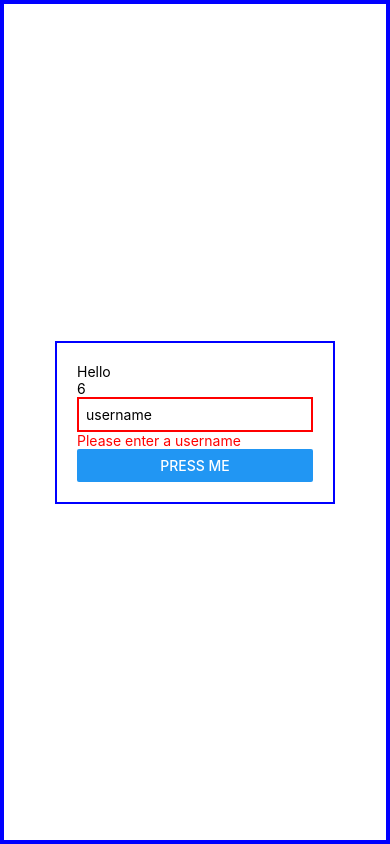
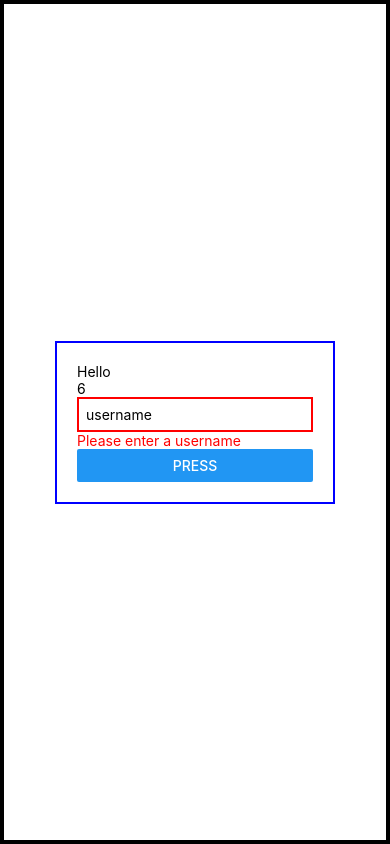
Before and after one commit to Kristijan-Karanfiloski/testing-in-react-native-with-jest, a React Native app: screen / in a window 390 px wide. Built offline with nearby package versions, Linux system fonts and the light colour scheme.

Commit message:
learning testing

```diff
--- a/App.js
+++ b/App.js
@@ -74,7 +74,7 @@ const styles = StyleSheet.create({
   wrapper: {
     flex: 1,
     borderWidth: 4,
-    borderColor: "blue",
+    // borderColor: "blue",
     justifyContent: "center",
     alignItems: "center",
     // flexDirection: "column",
--- a/components/login/Login.js
+++ b/components/login/Login.js
@@ -20,7 +20,7 @@ const Login = () => {
     if (!username) {
       error = "Please enter a username";
     } else if (username.length < 4) {
-      error = "Needs to be 4 character or more";
+      error = "Needs to be 4 characters or more";
     }
 
     setErrorText(error);
@@ -64,7 +64,7 @@ const Login = () => {
         <View>
           {errorText && <Text style={{ color: "red" }}>{errorText}</Text>}
         </View>
-        <Button title="Press me" onPress={onPressShowParagraph} />
+        <Button title="Press" onPress={onPressShowParagraph} />
         {showParagraph && <Text>Hello there !!</Text>}
       </View>
     </>
```
Also changed, not shown: 1 other file (tests, documents, lock files or other folders).
